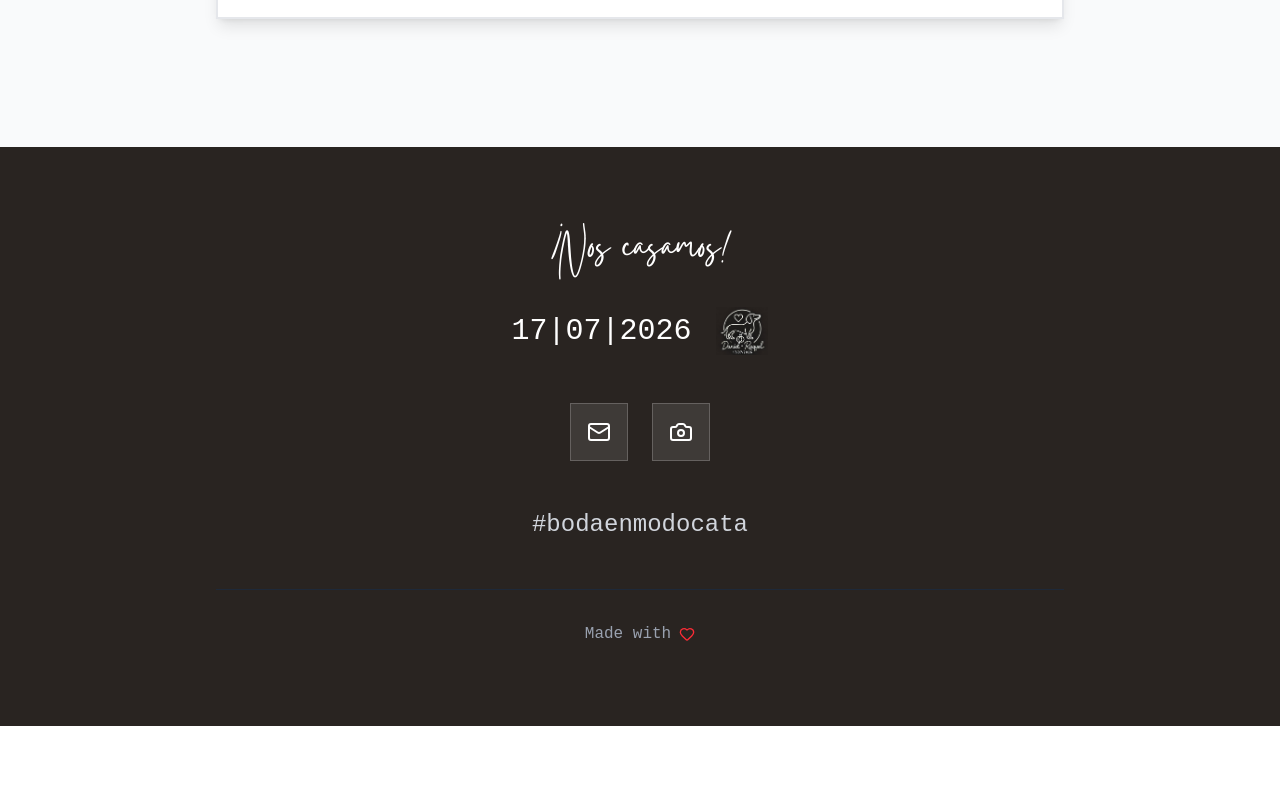
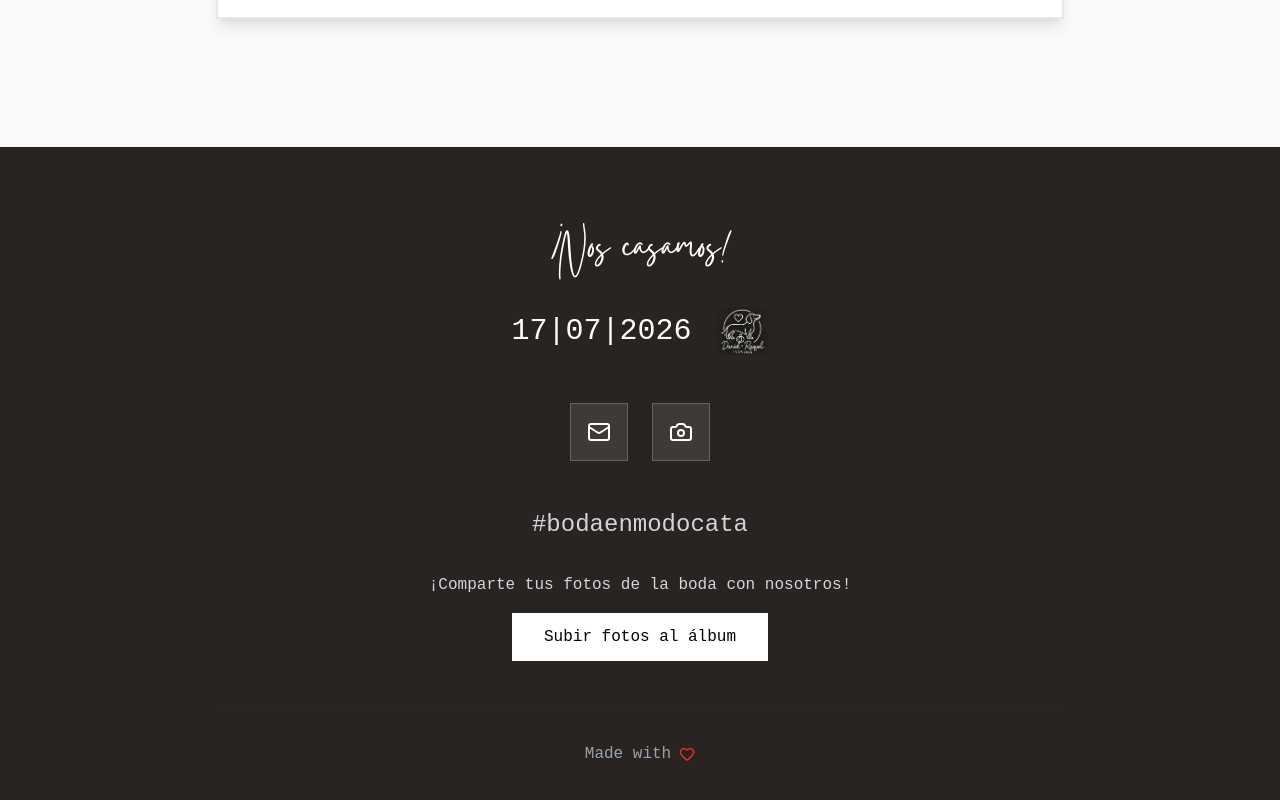
Before and after one commit to janaigutierrez/boda-modo-cata, a React (Vite) app: page / in a window 1280 px wide. Shown: the part 6794-7594 px from the top of the page. Before the commit the page ends 7520 px from the top, so only its background shows below. Built offline with nearby package versions, Linux system fonts and the light colour scheme.

Commit message:
data change

```diff
--- a/src/components/common/Footer.jsx
+++ b/src/components/common/Footer.jsx
@@ -34,22 +34,42 @@ const Footer = ({ data }) => {
                             href={`mailto:${data?.contact.email || 'bodaenmodocata@gmail.com'}`}
                             whileHover={{ scale: 1.1, y: -2 }}
                             className="bg-white/10 p-4 border border-white/20 hover:bg-white hover:text-black transition-all"
+                            aria-label="Enviar email"
                         >
                             <Mail className="w-6 h-6" />
                         </motion.a>
                         <motion.a
-                            href="https://photos.app.goo.gl/ENLACE_DEL_ALBUM"
+                            href={data?.contact.photoAlbum || "https://photos.app.goo.gl/ENLACE_DEL_ALBUM"}
                             target="_blank"
+                            rel="noopener noreferrer"
                             whileHover={{ scale: 1.1, y: -2 }}
                             className="bg-white/10 p-4 border border-white/20 hover:bg-white hover:text-black transition-all"
+                            aria-label="Ver álbum de fotos"
                         >
                             <Camera className="w-6 h-6" />
                         </motion.a>
                     </div>
 
                     {/* Hashtag */}
-                    <div className="text-2xl font-light mb-12 text-gray-300">
+                    <div className="text-2xl font-light mb-8 text-gray-300">
                         {data?.contact.hashtag}
+                    </div>
+
+                    {/* Call to action del álbum */}
+                    <div className="mb-12">
+                        <p className="text-gray-300 mb-4">
+                            ¡Comparte tus fotos de la boda con nosotros!
+                        </p>
+                        <motion.a
+                            href={data?.contact.photoAlbum || "https://photos.app.goo.gl/dSDsppXbDSu5ZxTNA"}
+                            target="_blank"
+                            rel="noopener noreferrer"
+                            whileHover={{ scale: 1.05 }}
+                            whileTap={{ scale: 0.95 }}
+                            className="inline-block bg-white text-black px-8 py-3 font-medium hover:bg-gray-200 transition-all"
+                        >
+                            Subir fotos al álbum
+                        </motion.a>
                     </div>
 
                     {/* Credits */}
```
